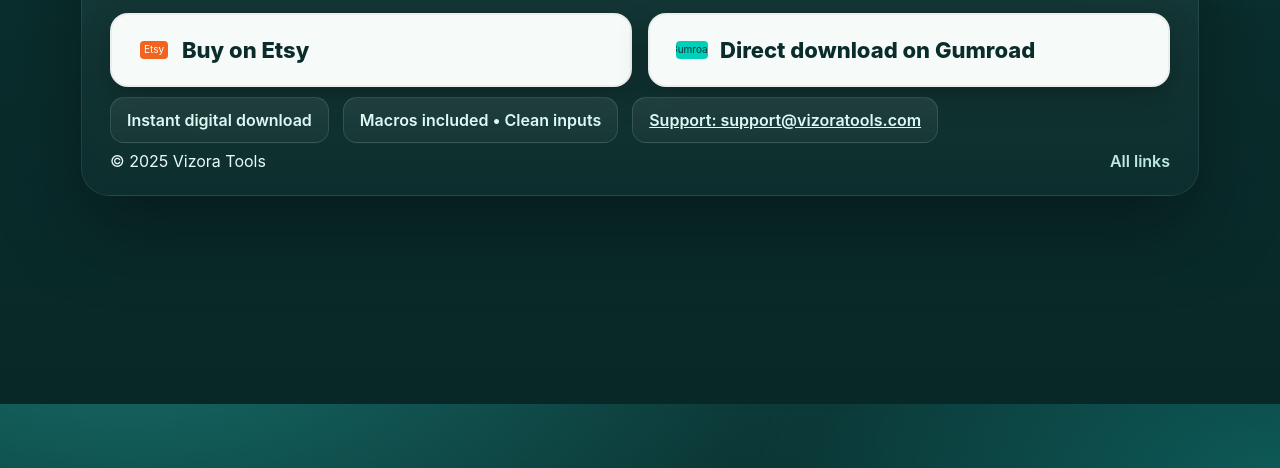
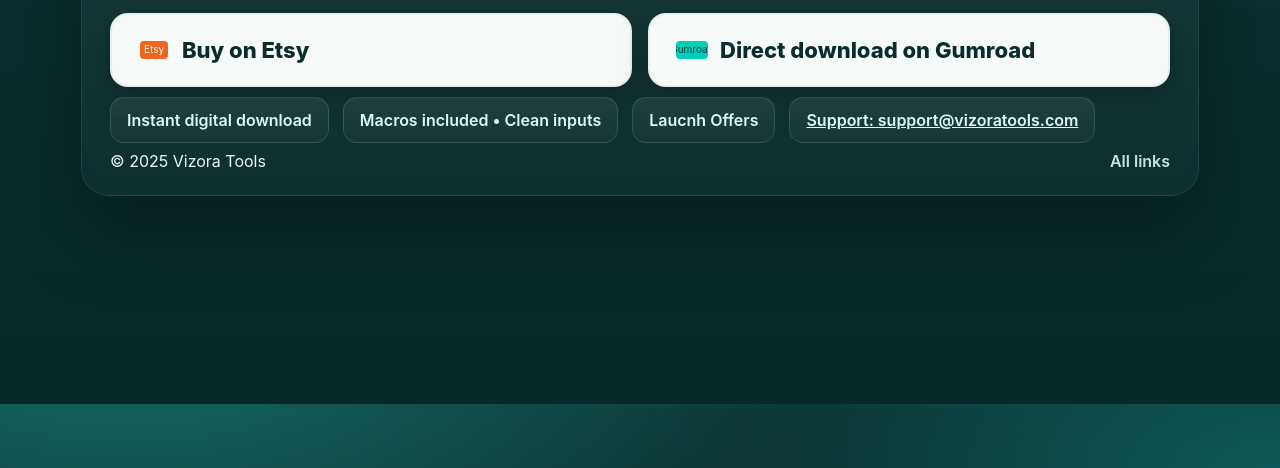
Before and after one commit to vizoratools/vizoratools.github.io, a plain HTML site: page index.html in a window 1280 px wide. Shown: the part 396-864 px from the top of the page. Drawn offline with Linux system fonts and the light colour scheme.

Commit message:
Update index.html
add launch offer footer

```diff
--- a/index.html
+++ b/index.html
@@ -96,6 +96,7 @@
     <div class="pills">
       <span class="pill">Instant digital download</span>
       <span class="pill">Macros included • Clean inputs</span>
+      <span class="pill">Laucnh Offers</span>
       <a class="pill" href="mailto:support@vizoratools.com">Support: support@vizoratools.com</a>
     </div>
 
```
